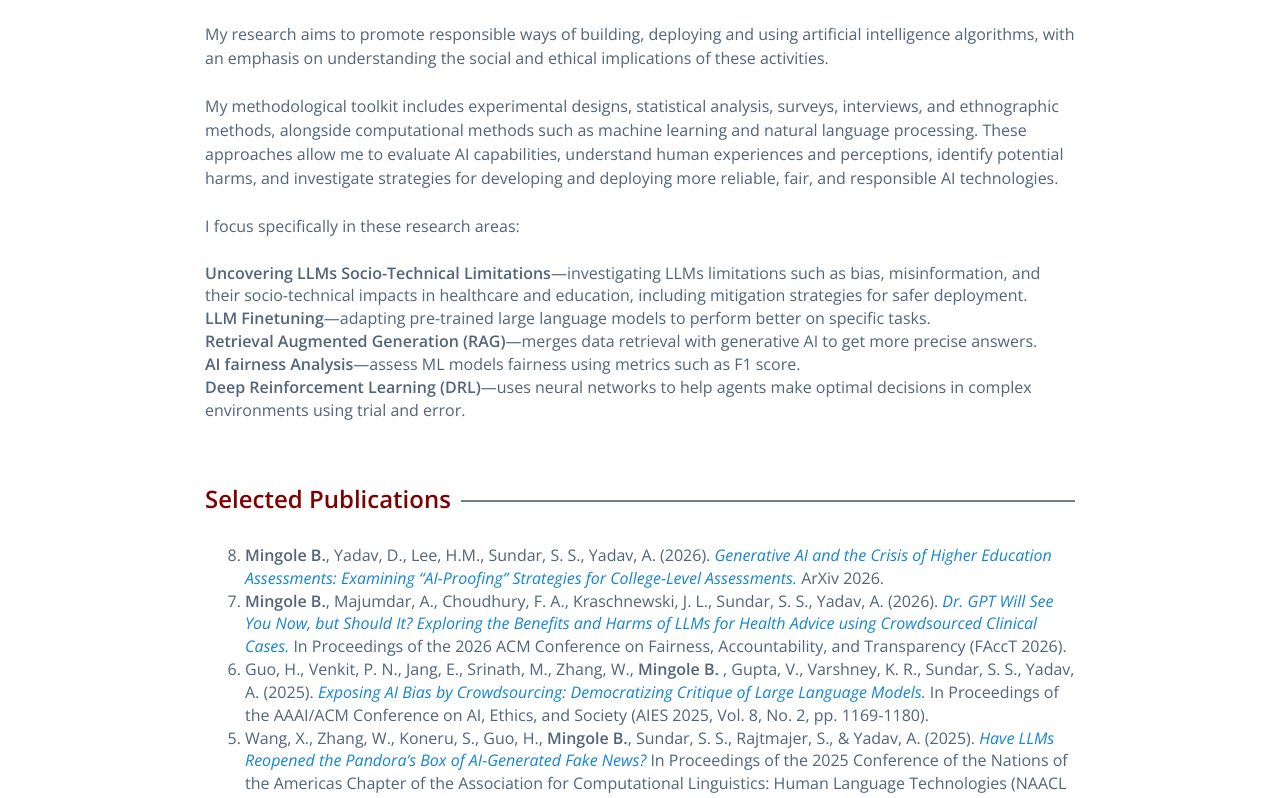
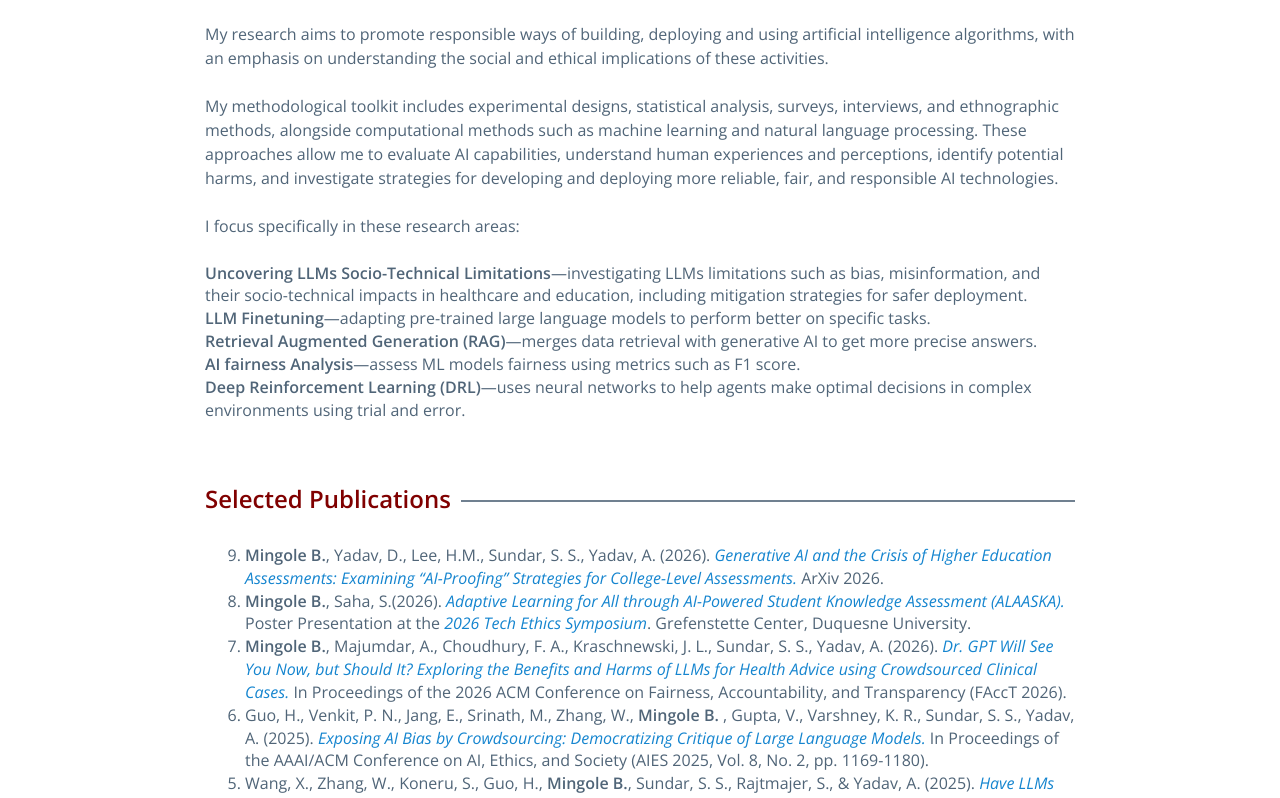
Before and after one commit to Bonam-M/bonam-M.github.io, a plain HTML site: page research.html in a window 1280 px wide. Shown: the part 253-1051 px from the top of the page. Drawn offline with nearby package versions, Linux system fonts and the light colour scheme; some icons are missing.

Commit message:
Update research.html

```diff
--- a/research.html
+++ b/research.html
@@ -86,6 +86,8 @@
          <ol class="push-down-2" reversed>
           <li> <strong>Mingole B.</strong>, Yadav, D., Lee, H.M., Sundar, S. S., Yadav, A. (2026). <em><a href="https://arxiv.org/pdf/2611.21476">Generative AI and the Crisis of Higher Education Assessments: Examining “AI-Proofing” Strategies for College-Level Assessments.</a></em>
           ArXiv 2026.</li>
+          <li> <strong>Mingole B.</strong>, Saha, S.(2026). <em><a href="https://duq.app.box.com/s/mx3mwlblcawukh9j9k2u7urn0wvi0jwx">Adaptive Learning for All through AI-Powered Student Knowledge Assessment (ALAASKA).</a></em>
+          Poster Presentation at the <em><a href="https://www.duq.edu/research/centers-and-institutes/grefenstette-center/grefenstette-symposium.php">2026 Tech Ethics Symposium</a></em>. Grefenstette Center, Duquesne University.</li>
           <li> <strong>Mingole B.</strong>, Majumdar, A., Choudhury, F. A., Kraschnewski, J. L., Sundar, S. S., Yadav, A. (2026). <em><a href="https://dl.acm.org/doi/10.1145/3805689.3812315">Dr. GPT Will See You Now, but Should It? Exploring the Benefits and Harms of LLMs for Health Advice using Crowdsourced Clinical Cases.</a></em>
           In Proceedings of the 2026 ACM Conference on Fairness, Accountability, and Transparency (FAccT 2026).</li>
           <li>Guo, H., Venkit, P. N., Jang, E., Srinath, M., Zhang, W., <strong>Mingole B.</strong> , Gupta, V., Varshney, K. R., Sundar, S. S., Yadav, A. (2025). <em><a href="https://ojs.aaai.org/index.php/AIES/article/view/36620/38758">Exposing AI Bias by Crowdsourcing: Democratizing Critique of Large Language Models.</a></em>
```
